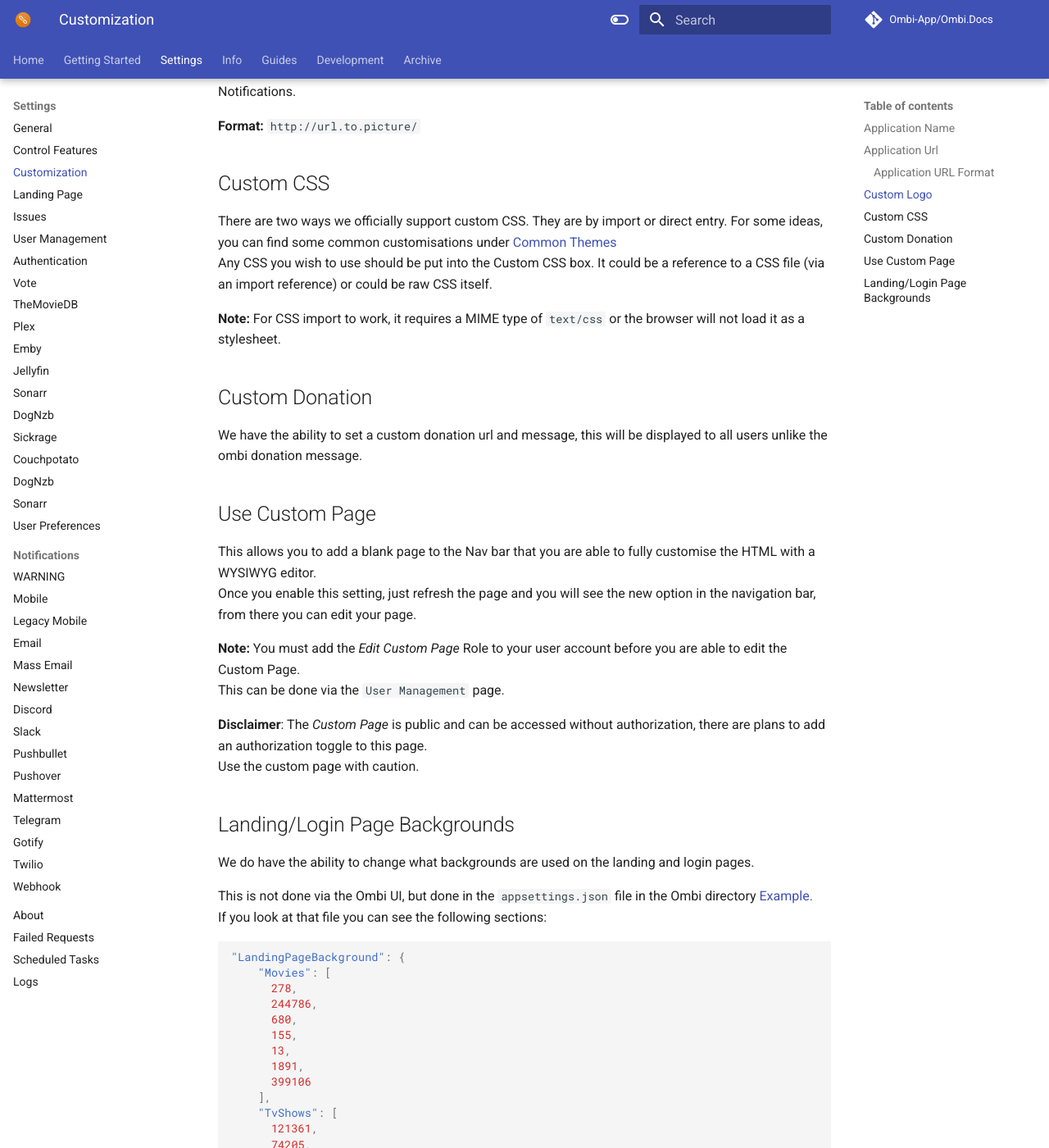
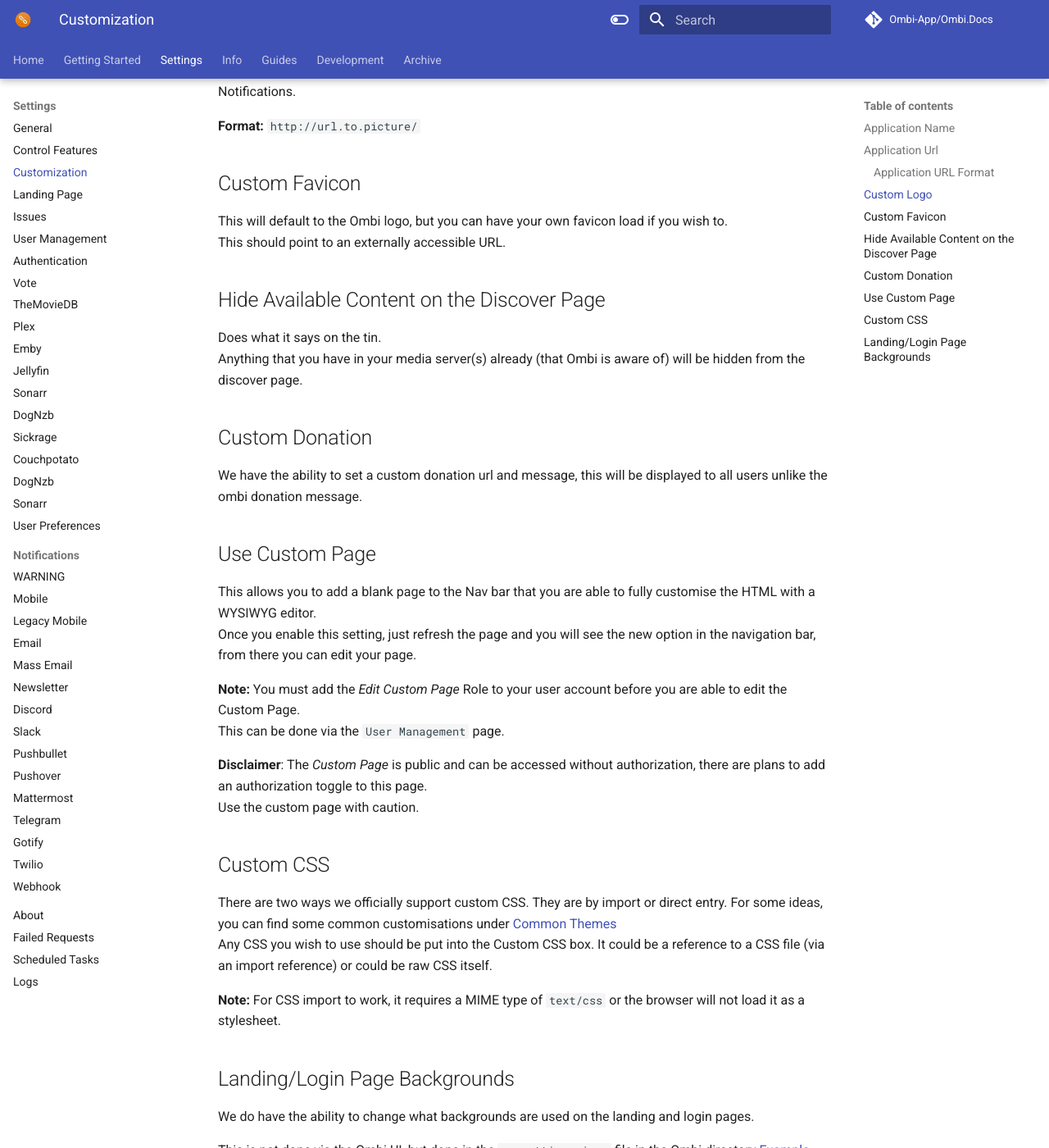
Before and after one commit to Ombi-app/Ombi.Docs, an MkDocs documentation site: the page built from docs/settings/customization.md, in a window 1280 px wide and 1400 px high, scrolled down 896 px. Shown: the whole window at 82% size. Built offline with MkDocs 1.6.1 and Material for MkDocs 9.7.7, drawn with Linux system fonts in a browser that asks for light colours; comment, search, counter and statistics services are not loaded.

Commit message:
Update customisation guide

```diff
--- a/docs/settings/customization.md
+++ b/docs/settings/customization.md
@@ -37,14 +37,15 @@
 
 **Format:** `http://url.to.picture/`
 
-## Custom CSS
+## Custom Favicon
 
-There are two ways we officially support custom CSS.
-They are by import or direct entry.
-For some ideas, you can find some common customisations under [Common Themes](../../info/common-themes/)
-Any CSS you wish to use should be put into the Custom CSS box. It could be a reference to a CSS file (via an import reference) or could be raw CSS itself.
+This will default to the Ombi logo, but you can have your own favicon load if you wish to.
+This should point to an externally accessible URL.
 
-**Note:** For CSS import to work, it requires a MIME type of `text/css` or the browser will not load it as a stylesheet.
+## Hide Available Content on the Discover Page
+
+Does what it says on the tin.
+Anything that you have in your media server(s) already (that Ombi is aware of) will be hidden from the discover page.
 
 ## Custom Donation
 
@@ -60,6 +61,15 @@
 
 **Disclaimer**: The _Custom Page_ is public and can be accessed without authorization, there are plans to add an authorization toggle to this page.
 Use the custom page with caution.
+
+## Custom CSS
+
+There are two ways we officially support custom CSS.
+They are by import or direct entry.
+For some ideas, you can find some common customisations under [Common Themes](../../info/common-themes/)
+Any CSS you wish to use should be put into the Custom CSS box. It could be a reference to a CSS file (via an import reference) or could be raw CSS itself.
+
+**Note:** For CSS import to work, it requires a MIME type of `text/css` or the browser will not load it as a stylesheet.
 
 ## Landing/Login Page Backgrounds
 
```
